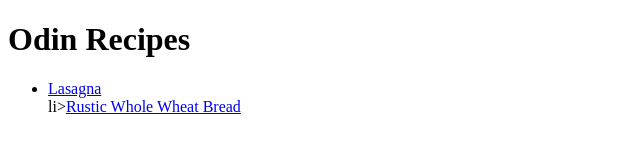
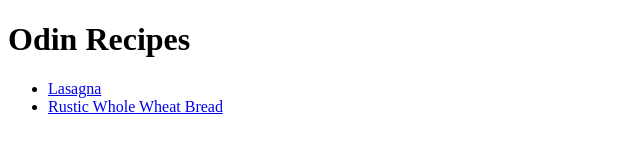
Before and after one commit to bryamatt/odin-recipes, a plain HTML site: page index.html in a window 1280 px wide. Shown: the full height of the page, 0-640 px from the left. Drawn offline with Linux system fonts and the light colour scheme.

Commit message:
Fix typo in index.html

```diff
--- a/index.html
+++ b/index.html
@@ -8,7 +8,7 @@
     <h1>Odin Recipes</h1>
     <ul>
         <li><a href="./recipes/lasagna.html">Lasagna</a></li>
-        li><a href="./recipes/bread.html">Rustic Whole Wheat Bread</a></li>
+        <li><a href="./recipes/bread.html">Rustic Whole Wheat Bread</a></li>
     </ul>
 </body>
 </html>
```
